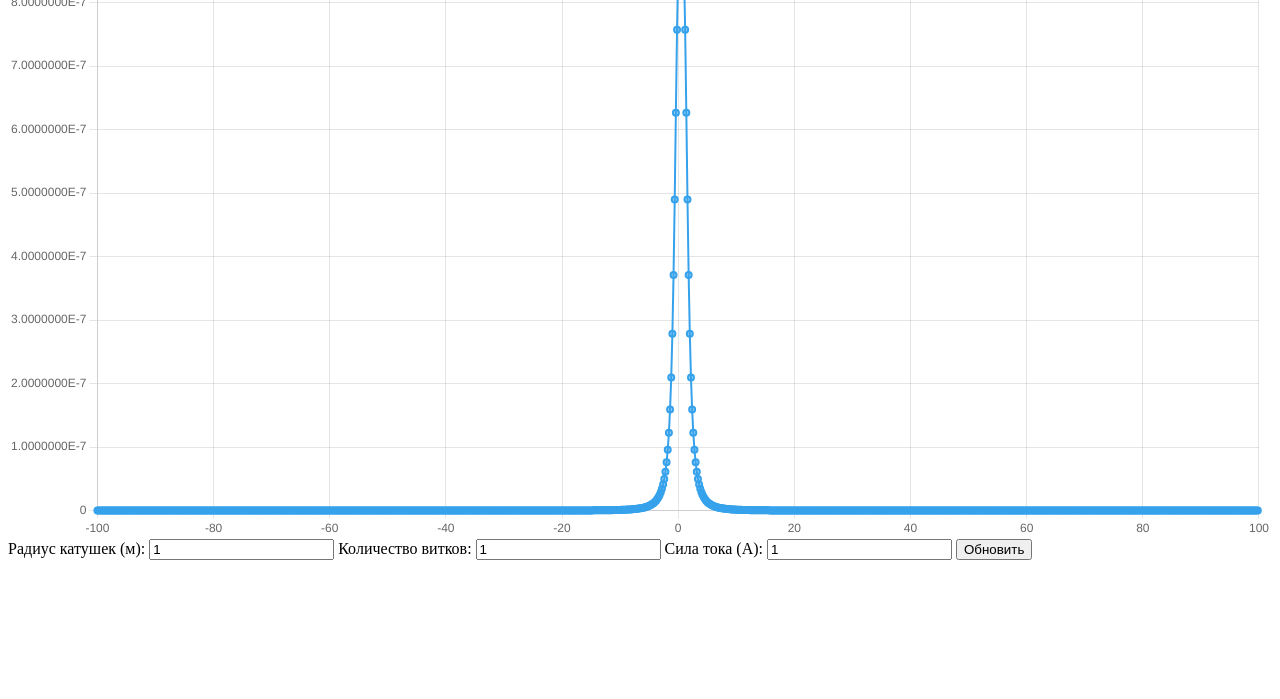
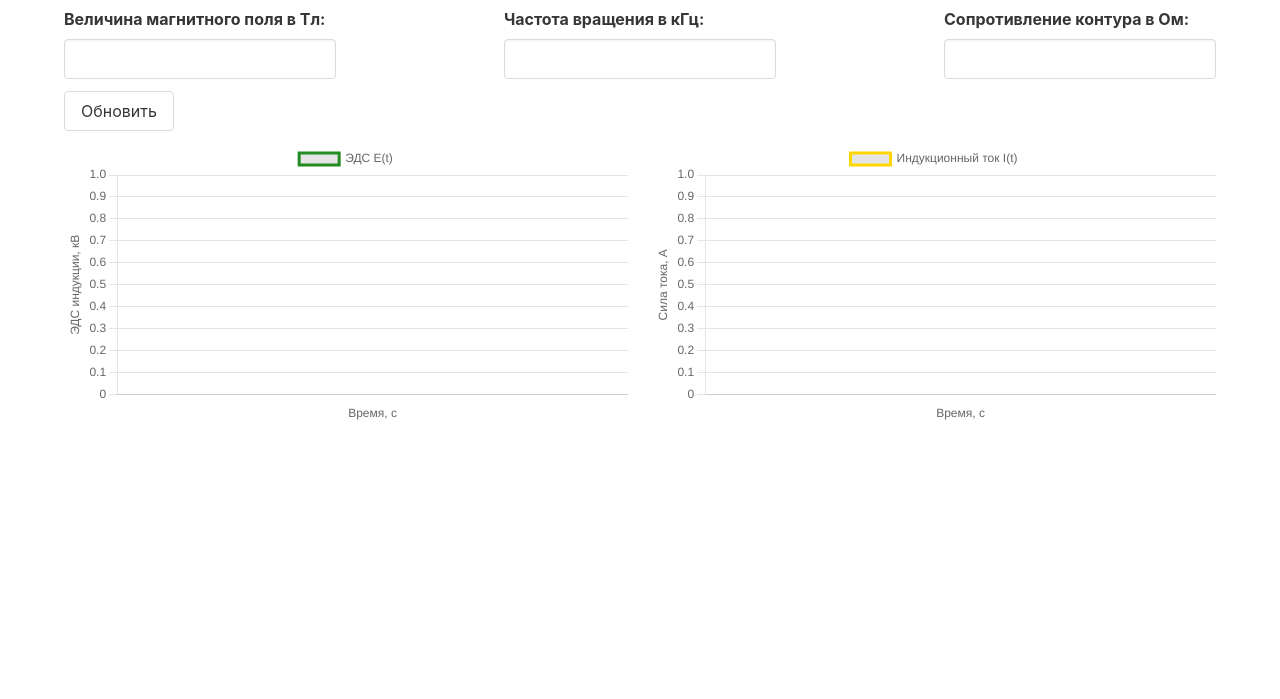
Before and after one commit to Valerochka1337/valerochka1337.github.io, a plain HTML site: page index.html in a window 1280 px wide. Shown: the part 101-800 px from the top of the page. Drawn offline with nearby package versions, Linux system fonts and the light colour scheme.

Commit message:
task 4 done

```diff
--- a/index.html
+++ b/index.html
@@ -1,65 +1,153 @@
+
 <!DOCTYPE html>
+<html lang="en">
 <head>
   <meta charset="UTF-8">
-  <title>График магнитной индукции</title>
+  <title>Задание к лекции 4</title>
+  <link rel="stylesheet" href="https://unpkg.com/bulma@0.9.2/css/bulma.min.css">
   <script src="https://cdn.jsdelivr.net/npm/chart.js"></script>
 </head>
 <body>
-<canvas id="chart"></canvas>
-<label for="radius">Радиус катушек (м):</label>
-<input type="number" id="radius" value="1">
-<label for="coilsNum">Количество витков:</label>
-<input type="number" id="coilsNum" value="1">
-<label for="amperage">Сила тока (А):</label>
-<input type="number" id="amperage" value="1">
-<button onclick="update()">Обновить</button>
+<section class="section">
+  <div class="container">
+    <h1 class="title">Задание к лекции №4 "Магнетики. ЭМ индукция"</h1>
+
+    <form id="parametersForm" style="display: flex; justify-content: space-between;">
+      <div class="field">
+        <label class="label" for="magneticField">Величина магнитного поля в Тл:</label>
+        <div class="control">
+          <input class="input" type="number" id="magneticField" required>
+        </div>
+      </div>
+
+      <div class="field">
+        <label class="label" for="rotationFrequency">Частота вращения в кГц:</label>
+        <div class="control">
+          <input class="input" type="number" id="rotationFrequency" required>
+        </div>
+      </div>
+
+      <div class="field">
+        <label class="label" for="circuitResistance">Сопротивление контура в Ом:</label>
+        <div class="control">
+          <input class="input" type="number" id="circuitResistance" required>
+        </div>
+      </div>
+    </form>
+    <div class="field">
+      <div class="control">
+        <button class="button" type="button" onclick="updateCharts()">Обновить</button>
+      </div>
+    </div>
+
+    <div class="columns">
+      <div class="column">
+        <canvas id="emfChart"></canvas>
+      </div>
+      <div class="column">
+        <canvas id="currentChart"></canvas>
+      </div>
+    </div>
+  </div>
+</section>
+
 <script>
-  const context = document.getElementById('chart').getContext('2d');
-
-  function calculate(x, r, n, I) {
-    return ((4e-7 * Math.PI * I * r ** 2 * n) / 2) * ((1 / (x ** 2 + r ** 2) ** (3 / 2)) + (1 / ((x - r) ** 2 + r ** 2) ** (3 / 2)));
-  }
-
-  const chart = new Chart(context, {
-    type: 'line',
-    data: {
-      labels: [],
-      datasets: [{
-        label: 'Магнитная индукция B(x)',
-        data: [],
-        borderWidth: 2,
-        fill: false
-      }]
-    },
-    options: {
-      scales: {
-        x: {
-          type: 'linear',
-          position: 'bottom'
-        },
-        y: {
-          type: 'linear',
-          position: 'left'
+  var options1 = {
+    scales: {
+      x: {
+        title: {
+          display: true,
+          text: 'Время, с'
+        }
+      },
+      y: {
+        title: {
+          display: true,
+          text: 'ЭДС индукции, кВ'
         }
       }
     }
-  });
+  };
 
-  function update() {
-    const radius = parseFloat(document.getElementById('radius').value);
-    const coilsNum = parseFloat(document.getElementById('coilsNum').value);
-    const amperage = parseFloat(document.getElementById('amperage').value);
+  var options2 = {
+    scales: {
+      x: {
+        title: {
+          display: true,
+          text: 'Время, с'
+        }
+      },
+      y: {
+        title: {
+          display: true,
+          text: 'Сила тока, А'
+        }
+      }
+    }
+  };
 
-    const n = 1000;
-    const Xs = Array.from({length: n}, (_, i) => i / 5 - n / 10);
-    const Ys = Xs.map(x => calculate(x, radius, coilsNum, amperage));
+  function updateCharts() {
+    var magneticField = parseFloat(document.getElementById('magneticField').value);
+    var rotationFrequency = parseFloat(document.getElementById('rotationFrequency').value);
+    var circuitResistance = parseFloat(document.getElementById('circuitResistance').value);
 
-    chart.data.labels = Xs;
-    chart.data.datasets[0].data = Ys;
-    chart.update();
+    var {timeArray, emfValues, currentValues} = simulateGenerator(magneticField, rotationFrequency, circuitResistance)
+
+    emfData.labels = timeArray;
+    emfData.datasets[0].data = emfValues;
+    currentData.labels = timeArray;
+    currentData.datasets[0].data = currentValues;
+
+    emfChart.update();
+    currentChart.update();
   }
 
-  update();
+  function simulateGenerator(magneticField, rotationFrequency, circuitResistance) {
+    let timeArray = [];
+    let emfValues = [];
+    let currentValues = [];
+
+    const dt = 0.01;
+    const timeMax = 10;
+    let angularVelocity = 2 * Math.PI * rotationFrequency
+
+    for (let time = 0; time <= timeMax; time += dt) {
+      let emf = -magneticField * angularVelocity * Math.sin(angularVelocity * time);
+      let current = emf / circuitResistance;
+
+      timeArray.push(time.toFixed(2));
+      emfValues.push(emf);
+      currentValues.push(current);
+    }
+
+    return { timeArray, emfValues, currentValues };
+  }
+
+  var emfData = {
+    labels: [],
+    datasets: [{
+      label: 'ЭДС E(t)',
+      data: [],
+      borderColor: 'rgb(34,139,34)',
+      tension: 0.1
+    }]
+  };
+
+  var currentData = {
+    labels: [],
+    datasets: [{
+      label: 'Индукционный ток I(t)',
+      data: [],
+      borderColor: 'rgb(255, 215, 0)',
+      tension: 0.1
+    }]
+  };
+
+  var emfContext = document.getElementById('emfChart').getContext('2d');
+  var emfChart = new Chart(emfContext, { type: 'line', data: emfData, options: options1 });
+
+  var currentContext = document.getElementById('currentChart').getContext('2d');
+  var currentChart = new Chart(currentContext, { type: 'line', data: currentData, options: options2 });
 </script>
 </body>
 </html>
```
